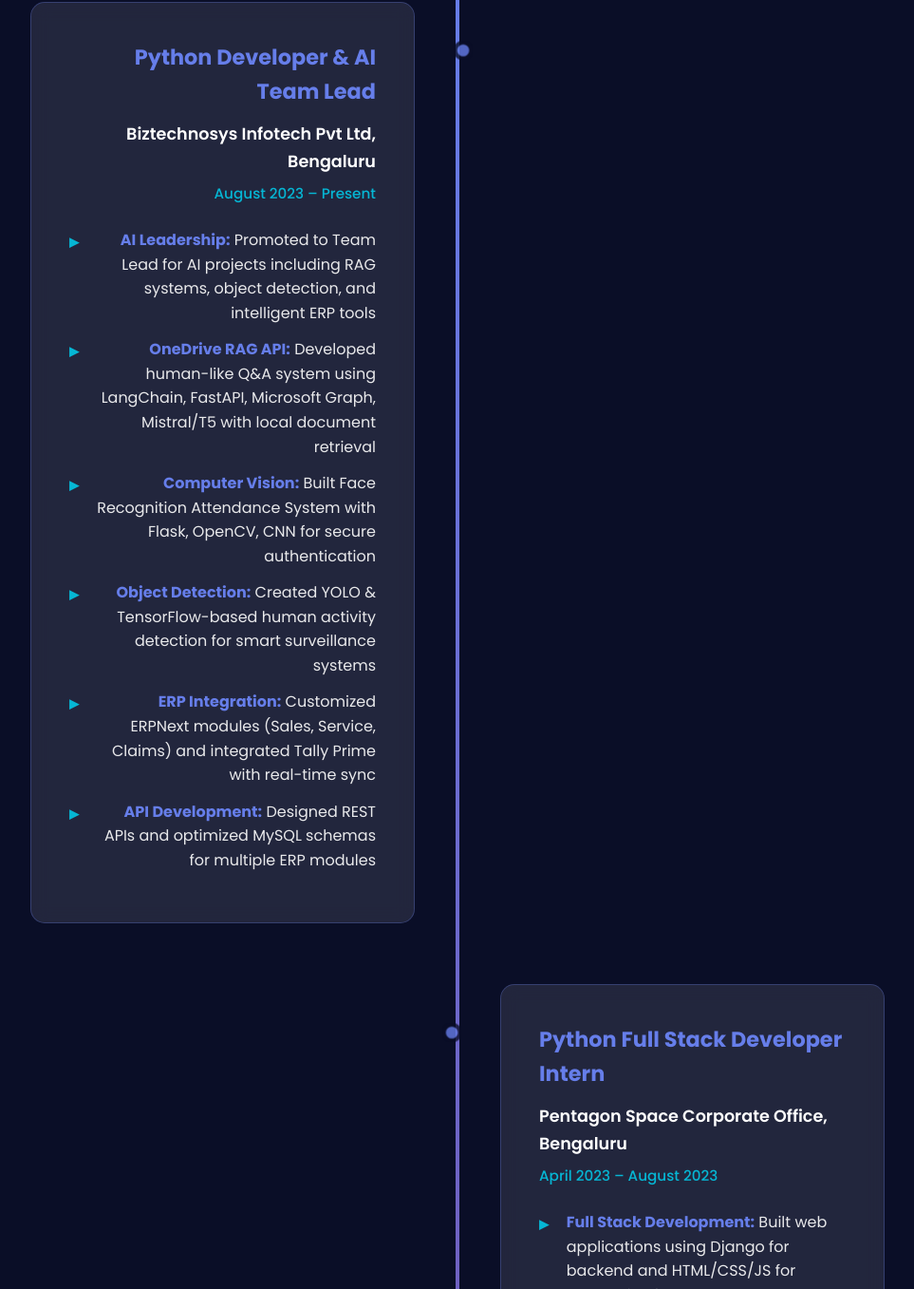
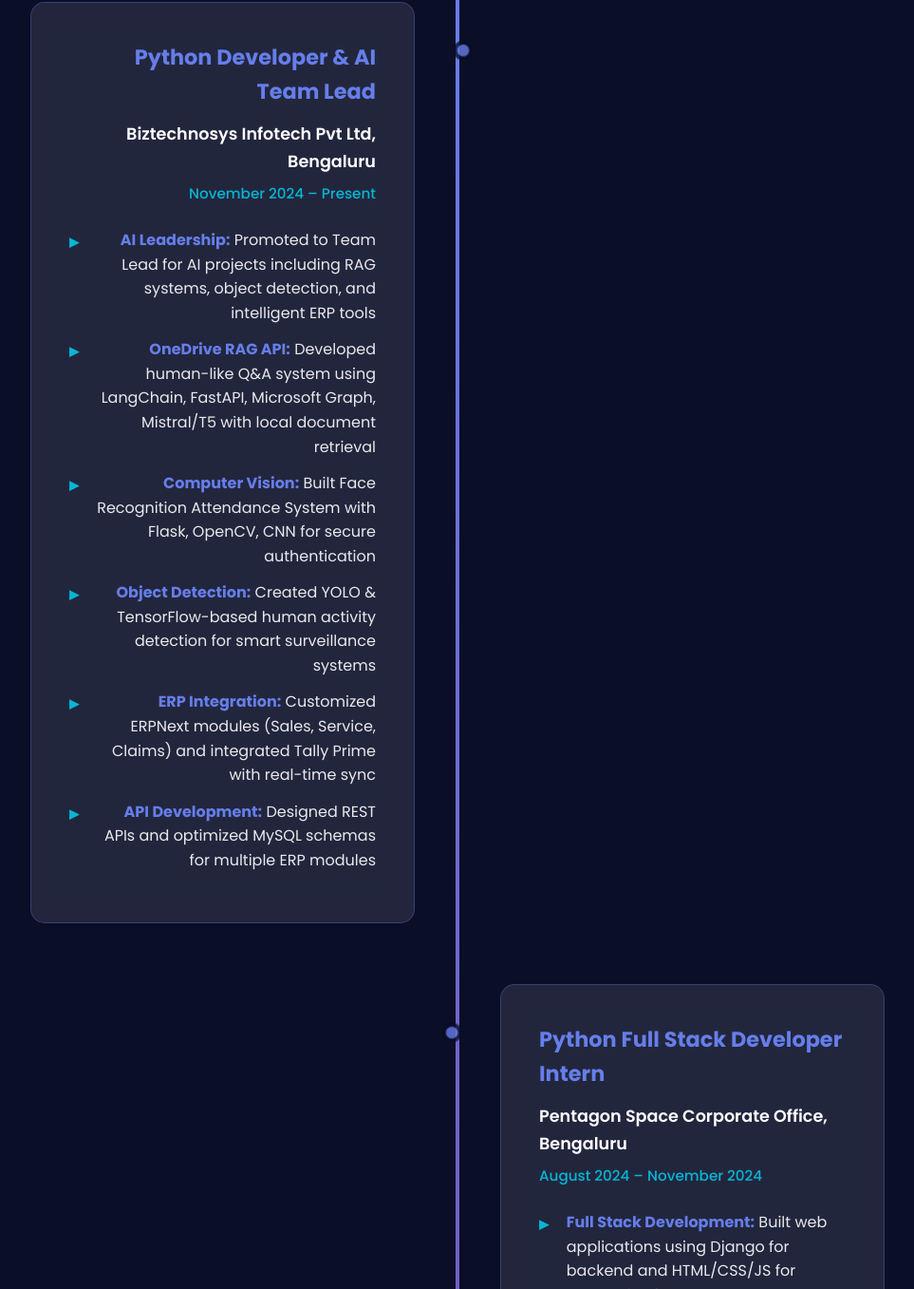
Before and after one commit to ChethanaN/Chethana-N-Portfolio, a plain HTML site: page index.html in a window 1280 px wide. Shown: the part 1203-2560 px from the top of the page at 95% size, without its empty margins (158-1121 px from the left). Drawn offline with Linux system fonts and the light colour scheme.

Commit message:
index.html

```diff
--- a/index.html
+++ b/index.html
@@ -1320,7 +1320,7 @@
                     <div class="timeline-marker"></div>
                     <h3 class="job-title">Python Developer & AI Team Lead</h3>
                     <p class="company">Biztechnosys Infotech Pvt Ltd, Bengaluru</p>
-                    <p class="duration">August 2023 – Present</p>
+                    <p class="duration">November 2024 – Present</p>
                     <div class="job-description">
                         <ul>
                             <li><strong>AI Leadership:</strong> Promoted to Team Lead for AI projects including RAG systems, object detection, and intelligent ERP tools</li>
@@ -1337,7 +1337,7 @@
                     <div class="timeline-marker"></div>
                     <h3 class="job-title">Python Full Stack Developer Intern</h3>
                     <p class="company">Pentagon Space Corporate Office, Bengaluru</p>
-                    <p class="duration">April 2023 – August 2023</p>
+                    <p class="duration">August 2024 – November 2024</p>
                     <div class="job-description">
                         <ul>
                             <li><strong>Full Stack Development:</strong> Built web applications using Django for backend and HTML/CSS/JS for responsive frontend</li>
```
